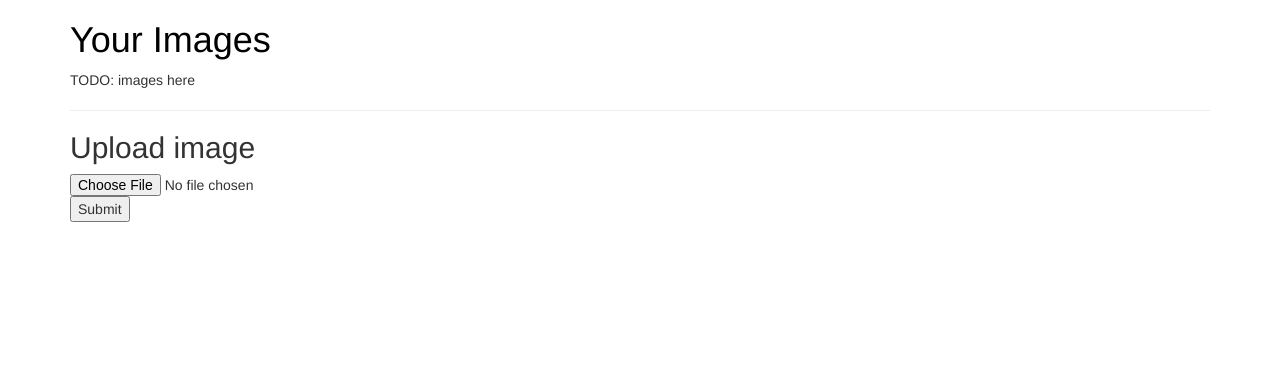
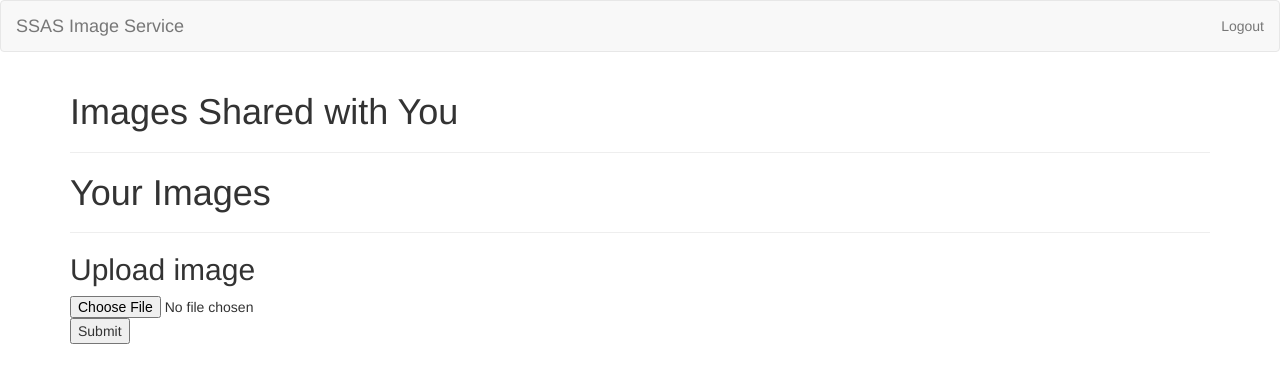
Before and after one commit to andersfischernielsen/SSAS-Vulnerable-Image-Upload, a Flask app: template templates/index.html in a window 1280 px wide. Shown: the top 383 px of the page. Run offline with Flask 2, Linux system fonts and the light colour scheme; the template is opened without the code that fills it, so the values that code supplies are empty; some libraries are stand-ins or nearby versions.

Commit message:
Added backpopulation for shared images to let view render easily, made things prettier.

```diff
--- a/app.py
+++ b/app.py
@@ -82,13 +82,14 @@ class UserImage(db.Model):
     username = db.Column(db.String(32), index=True)
     filename = db.Column(db.String(32))
     comments = relationship("Comment")
+    shared = relationship("SharedImage")
 
 class SharedImage(db.Model):
     __tablename__ = 'sharedimages'
     id = db.Column(db.Integer, primary_key=True)
     imageId = db.Column(db.Integer, db.ForeignKey('userimages.id'))
     sharedWithId = db.Column(db.Integer, db.ForeignKey('users.id'))
-
+    image = relationship("UserImage", back_populates="shared")
 
 class Comment(db.Model):
     __tablename__ = 'comments'
@@ -177,10 +178,14 @@ def logout():
 @app.route('/')
 @auth.login_required
 def upload():
-    return render_template('upload.html')
+    own_images = UserImage.query.filter_by(username=auth.current_user.username)
+    shared_images = SharedImage.query.filter_by(sharedWithId=auth.current_user.id)
+    model = {"own_images": own_images, "shared_images": shared_images}
+
+    return render_template('index.html', model=model)
 
 
-def createDirIfNotExists(path):
+def create_dir_if_not_exists(path):
     if not os.path.exists(path):
         os.makedirs(path)
 
@@ -192,7 +197,7 @@ def upload_image():
     filename = secure_filename(pic.filename)
     user_path = os.path.expanduser('~')
     username = auth.current_user.username
-    createDirIfNotExists("static/images/" + username + "/")
+    create_dir_if_not_exists("static/images/" + username + "/")
     pic.save("static/images/" + username + "/" + filename)
     user_image = UserImage(username=username, filename=filename)
     db.session.add(user_image)
--- a/static/css/site.css
+++ b/static/css/site.css
@@ -1,3 +1,3 @@
-h1 {
-    color: black;
+img {
+    width: 30vw;
 }
--- a/templates/image.html
+++ b/templates/image.html
@@ -1,6 +1,6 @@
 {% extends "layout.html" %}
 {% block content %}
-<img style="margin: auto; width: 50vh" src="{{ url_for('static', filename=filename)}}"/>
+<img style="width: 50vh" src="{{ url_for('static', filename=filename)}}"/>
 <ul class="comments">
     {% for comment in image.comments %}
     <li> <h2> {{ comment.parent.username }}  </h2> {{comment.text}} </li>
--- a/templates/index.html
+++ b/templates/index.html
@@ -1,10 +1,19 @@
 {% extends "layout.html" %}
 {% block content %}
+    <h1>Images Shared with You</h1>
+        {% for img in model["shared_images"] %}
+            <div class="row">
+                <img src="{{ url_for('static', filename=img.image.filename)}}"/>
+            </div>
+        {% endfor %}
+    <hr>
+
     <h1>Your Images</h1>
-
-    <p>
-        TODO: images here
-    </p>
+        {% for img in model["own_images"] %}
+            <div class="row">
+                <img src="{{ url_for('static', filename=img.filename)}}"/>
+            </div>
+        {% endfor %}
 
     <hr>
 
--- a/templates/layout.html
+++ b/templates/layout.html
@@ -6,7 +6,20 @@
     <title>SSAS Image Service</title>
 </head>
 <body>
+    <nav class="navbar navbar-default">
+        <div class="container-fluid">
+            <div class="navbar-header">
+                <a class="navbar-brand" href="/">SSAS Image Service</a>
+            </div>
+
+            <ul class="nav navbar-nav navbar-right">
+                <li><a href="/logout">Logout</a></li>
+            </ul>
+        </div>
+    </nav>
+
     <div class="container">{% block content %}{% endblock %}</div>
+    <script src="https://cdnjs.cloudflare.com/ajax/libs/jquery/2.2.2/jquery.min.js"></script>
     <script src="https://maxcdn.bootstrapcdn.com/bootstrap/3.3.6/js/bootstrap.min.js"></script>
 </body>
 </html>
```
